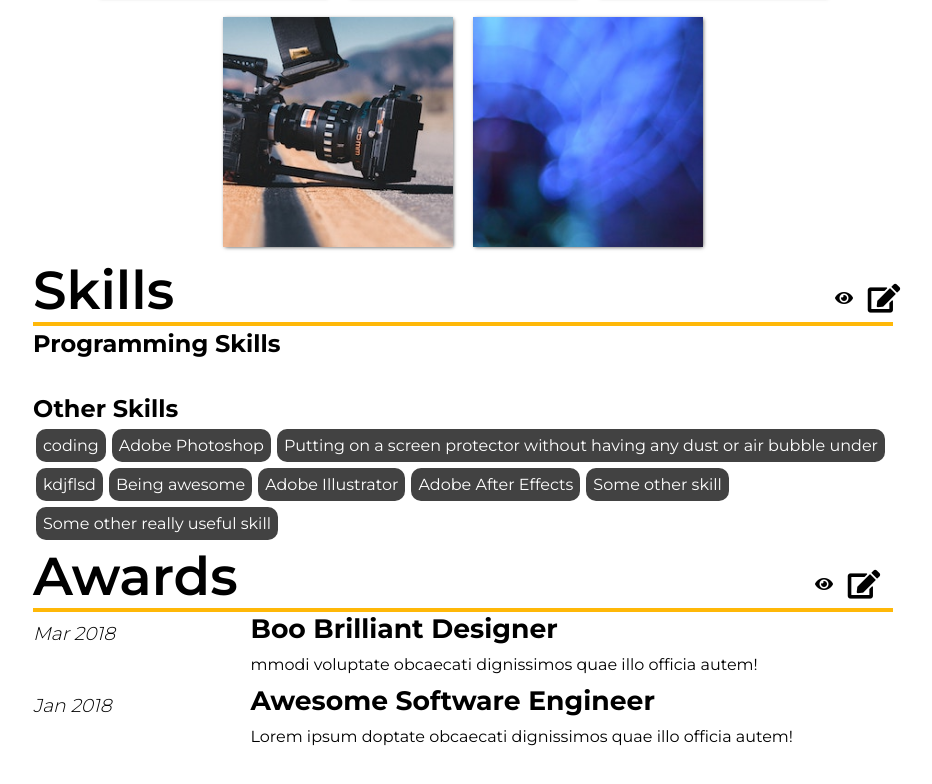
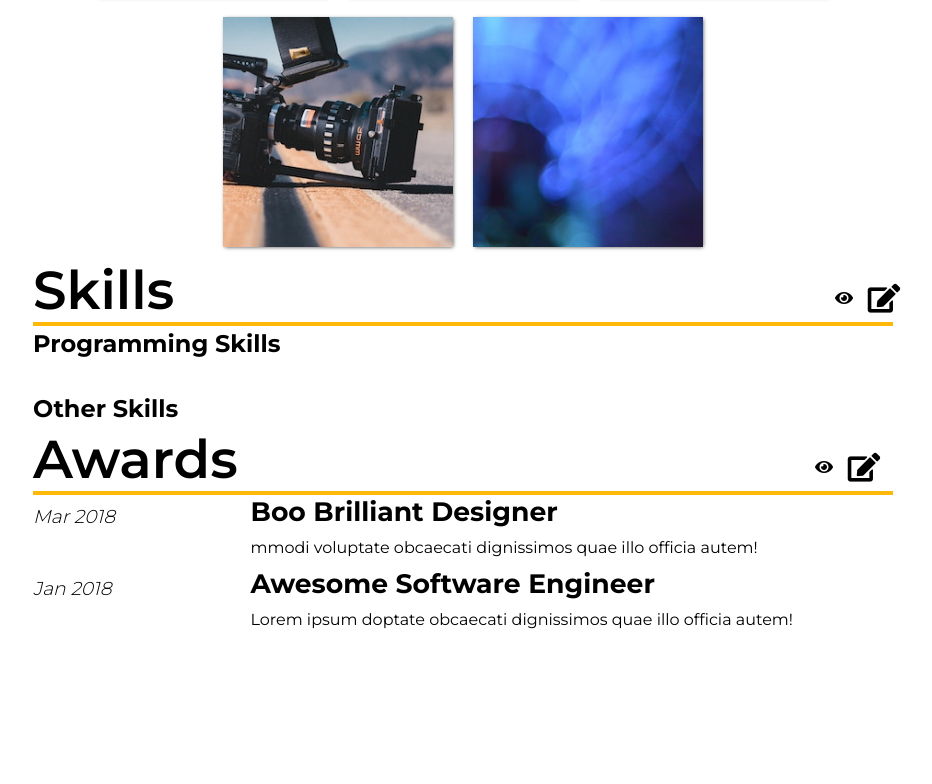
Before and after one commit to Merits-App/merits, an Angular app in the folder front-end/: page /app-profile in a window 1280 px wide. Shown: the part 1417-2201 px from the top of the page, without its empty margins (337-1269 px from the left). After the commit the page ends 2106 px from the top, so only its background shows below. Built offline with nearby package versions, Linux system fonts and the light colour scheme; some icons are missing.

Commit message:
skills popup connection to database attempted

```diff
--- a/front-end/src/app/app.module.ts
+++ b/front-end/src/app/app.module.ts
@@ -28,6 +28,7 @@ import { AchievementsPopupComponent } from './components/profile/achievements/ac
 import { ExperiencePopupComponent } from './components/profile/experience/experience-popup/experience-popup.component';
 import { EducationPopupComponent } from './components/profile/education/education-popup/education-popup.component';
 
+// import { HttpClientModule } from '@angular/common/http'
 
 @NgModule({
   declarations: [
@@ -59,6 +60,7 @@ import { EducationPopupComponent } from './components/profile/education/educatio
     BrowserModule,
     RoutingModule,
     FormsModule
+    // HttpClientModule
   ],
   providers: [],
   bootstrap: [AppComponent]
--- a/front-end/src/app/components/profile/projects/projects-popup/projects-popup.component.html
+++ b/front-end/src/app/components/profile/projects/projects-popup/projects-popup.component.html
@@ -1,13 +1,14 @@
 <div class="popup-grid">
-    <form #myForm="ngForm" (ngSubmit)="onSubmit" class="popup-modal form">
+    <form #myForm="ngForm" (ngSubmit)="onSubmit()" class="popup-modal form">
       <div class="close-modal-btn" (click)="hideProjectsModal()">
         <i class="fas fa-times close-btn"></i>
       </div>
       <div class="proj-inputs">
-        <div class="add-img">
+        <div class="add-img" type="file" placeholder="Add a Project Image">
             <i class="fas fa-plus plus-sign fa-3x"></i>
             <p>Add a Project Image</p>
         </div>
+        <input type="file" (change)="onFileSelected($event)">
         <div class="input-fields">
           <input class="form-input first-name"type="text" placeholder="Title of Project">
           <textarea class="form-textarea" rows="5" placeholder="Description of Project"></textarea>
--- a/front-end/src/app/components/profile/projects/projects-popup/projects-popup.component.ts
+++ b/front-end/src/app/components/profile/projects/projects-popup/projects-popup.component.ts
@@ -6,6 +6,7 @@ import { Component, OnInit } from '@angular/core';
   styleUrls: ['./projects-popup.component.css']
 })
 export class ProjectsPopupComponent implements OnInit {
+  projectImg = null;
 
   constructor() { }
 
@@ -18,4 +19,12 @@ export class ProjectsPopupComponent implements OnInit {
     console.log('works');
   }
 
+  onFileSelected(event){
+    this.projectImg = event.target.files[0];
+    console.log(this.projectImg);
+
+    var imgBackground = document.querySelector('.add-img');
+
+    imgBackground.setAttribute("style", "background: url(this.projectImg)");
+  }
 }
--- a/front-end/src/app/components/profile/skills/skills-popup/skills-popup.component.html
+++ b/front-end/src/app/components/profile/skills/skills-popup/skills-popup.component.html
@@ -101,12 +101,13 @@
                 <p>Some other really useful skill</p>
               </div> -->
 
-              <div *ngIf="newSkillCreated"class="skill-bubble">
+              <div  *ngFor="let skill of skills" class="skill-bubble">
                 <div class="close">
                   <i class="fas fa-times"></i>
                 </div>
-                <p>{{ newSkill }}</p>
+                <p>{{ skill }}</p>
               </div>
+              <!-- *ngIf="newSkillCreated" -->
 
           </div>
           <div class="btn-section">
--- a/front-end/src/app/components/profile/skills/skills-popup/skills-popup.component.ts
+++ b/front-end/src/app/components/profile/skills/skills-popup/skills-popup.component.ts
@@ -1,5 +1,7 @@
 import { Component, OnInit } from '@angular/core';
 import { FormControl, FormBuilder, FormGroup} from '@angular/forms';
+import { Router } from '@angular/router';
+// import { HttpClient } from '@angular/common/http'
 
 @Component({
   selector: 'skills-popup',
@@ -7,17 +9,26 @@ import { FormControl, FormBuilder, FormGroup} from '@angular/forms';
   styleUrls: ['./skills-popup.component.css']
 })
 export class SkillsPopupComponent implements OnInit {
-  newSkill = '';
+  // newSkill = '';
   newSkillCreated = false;
 
-  constructor() { }
+  skills = [ ];
+
+  // constructor(private http: HttpClient) { }
 
   //grabs any value inside of form
   onSubmit(value:any) {
-    this.newSkill = value;
-    console.log(this.newSkill);
+    // this.newSkill = value;
+    this.skills.push(value);
+    console.log(this.skills);
 
     this.newSkillCreated = true;
+
+    // const skills = new FormData();
+    // skills.append('skillsArray', value)
+    // this.http.post('mongo ds213209.mlab.com:13209/merits -u <dbuser> -p <dbpassword>', skills).subscribe(res => {
+    //   console.log(res);
+    // })
   }
 
   ngOnInit() {
--- a/front-end/src/app/components/profile/skills/skills.component.html
+++ b/front-end/src/app/components/profile/skills/skills.component.html
@@ -25,33 +25,9 @@
     <!-- Other Skills -->
     <div class="other-section">
         <h2>Other Skills</h2>
-        <div class="skills-container">
+        <div *ngFor="let skill of skills" class="skills-container">
             <div class="skill-bubble">
-                <p>coding</p>
-            </div>
-            <div class="skill-bubble">
-                <p>Adobe Photoshop</p>
-            </div>
-            <div class="skill-bubble">
-                <p>Putting on a screen protector without having any dust or air bubble under</p>
-            </div>
-            <div class="skill-bubble">
-                <p>kdjflsd</p>
-            </div>
-            <div class="skill-bubble">
-                <p>Being awesome</p>
-            </div>
-            <div class="skill-bubble">
-                <p>Adobe Illustrator</p>
-            </div>
-            <div class="skill-bubble">
-                <p>Adobe After Effects</p>
-            </div>
-            <div class="skill-bubble">
-                <p>Some other skill</p>
-            </div>
-            <div class="skill-bubble">
-                <p>Some other really useful skill</p>
+                <p>{{ skill }}</p>
             </div>
         </div>
     </div>
--- a/front-end/src/app/components/profile/skills/skills.component.ts
+++ b/front-end/src/app/components/profile/skills/skills.component.ts
@@ -1,4 +1,5 @@
 import { Component, OnInit } from '@angular/core';
+import { SkillsPopupComponent } from './skills-popup/skills-popup.component';
 
 @Component({
   selector: 'app-skills',
@@ -7,12 +8,12 @@ import { Component, OnInit } from '@angular/core';
 })
 export class SkillsComponent implements OnInit {
   // Properties
-
+  // skills = SkillsPopupComponent().skills;
   // Methods
   constructor() { }
 
   ngOnInit() {
-
+    console.log(SkillsPopupComponent);
   }
 
   showModal() {
```
Also changed, not shown: 1 other file (tests, documents, lock files or other folders).
